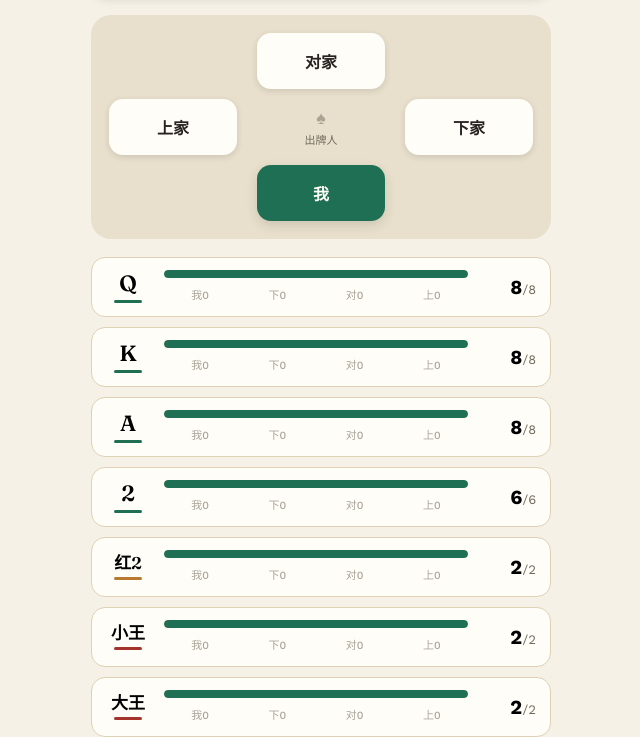
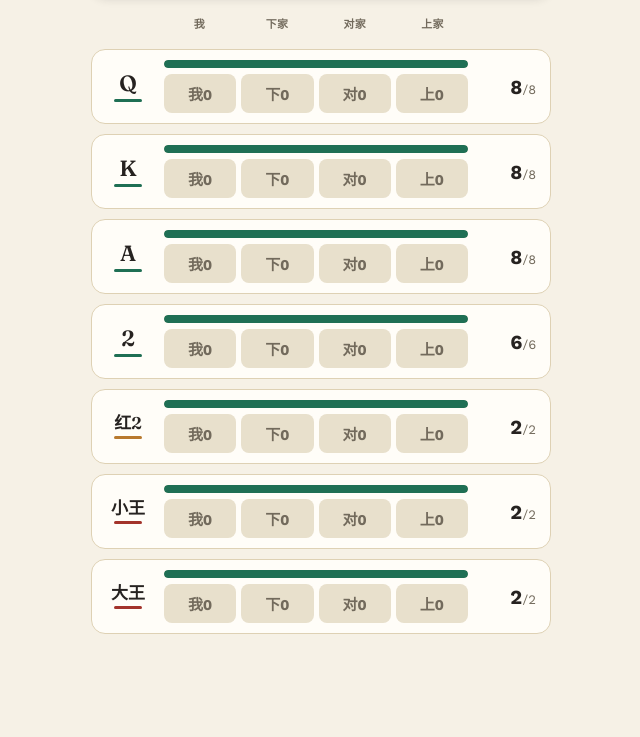
Before and after one commit to leiliu1990/jipai, a plain HTML site: page index.html in a window 1280 px wide. Shown: the part 183-920 px from the top of the page, without its empty margins (319-959 px from the left). After the commit the page ends 817 px from the top, so only its background shows below. Drawn offline with nearby package versions, Linux system fonts and the light colour scheme.

Commit message:
Replace two-step player/rank picker with one-tap grid cells
Rows are ranks, columns are players (我/下/对/上). Tapping a cell
directly records that player having played that card, removing the
separate seat-selection step.

Co-Authored-By: Claude Sonnet 5 <noreply@anthropic.com>

```diff
--- a/index.html
+++ b/index.html
@@ -144,63 +144,36 @@
     color: var(--surface);
   }
 
-  .felt {
-    background: var(--surface-2);
-    border-radius: 20px;
-    padding: 18px;
+  .ledger-head {
     display: flex;
-    flex-direction: column;
-    gap: 10px;
+    align-items: center;
+    gap: 14px;
+    padding: 0 14px;
   }
 
-  .seat-row {
-    display: flex;
-    justify-content: center;
-    gap: 10px;
+  .head-spacer {
+    flex-shrink: 0;
+    width: 44px;
   }
 
-  .seat-row--mid {
-    align-items: center;
+  .head-grid {
+    flex: 1;
+    display: grid;
+    grid-template-columns: repeat(4, 1fr);
+    gap: 5px;
   }
 
-  .seat-center {
-    flex: 1;
-    display: flex;
-    flex-direction: column;
-    align-items: center;
-    justify-content: center;
+  .head-label {
+    text-align: center;
+    font-size: 11px;
+    font-weight: 600;
     color: var(--ink-soft);
-    font-size: 11px;
-    gap: 2px;
+    letter-spacing: 0.04em;
   }
 
-  .seat-center .suit {
-    font-size: 18px;
-    opacity: 0.5;
-  }
-
-  .seat {
-    flex: 1;
-    max-width: 128px;
-    font-family: 'Work Sans', 'PingFang SC', sans-serif;
-    font-weight: 600;
-    font-size: 16px;
-    padding: 16px 8px;
-    border-radius: 14px;
-    border: none;
-    background: var(--surface);
-    color: var(--ink);
-    box-shadow: 0 2px 6px var(--shadow);
-    cursor: pointer;
-    transition: background 0.15s ease, color 0.15s ease, transform 0.08s ease;
-  }
-
-  .seat:active { transform: scale(0.97); }
-
-  .seat.active {
-    background: var(--accent);
-    color: var(--surface);
-    box-shadow: 0 4px 12px var(--shadow);
+  .head-count-spacer {
+    flex-shrink: 0;
+    width: 54px;
   }
 
   .ledger {
@@ -217,18 +190,12 @@
     background: var(--surface);
     border: 1px solid var(--line);
     border-radius: 14px;
-    padding: 12px 14px;
-    font-family: inherit;
-    text-align: left;
-    cursor: pointer;
-    transition: opacity 0.15s ease, transform 0.08s ease;
+    padding: 10px 14px;
+    transition: opacity 0.15s ease;
   }
-
-  .card-row:active { transform: scale(0.985); }
 
   .card-row.is-depleted {
     opacity: 0.45;
-    cursor: default;
   }
 
   .rank-index {
@@ -288,23 +255,34 @@
     gap: 5px;
   }
 
-  .chip {
-    font-size: 11px;
-    font-weight: 600;
-    color: var(--ink);
-    background: var(--accent-soft);
-    border-radius: 6px;
-    padding: 2px 0;
+  .player-cell {
+    font-family: inherit;
+    font-size: 15px;
+    font-weight: 700;
+    color: var(--ink-soft);
+    background: var(--surface-2);
+    border: none;
+    border-radius: 8px;
+    padding: 9px 0;
     text-align: center;
+    cursor: pointer;
     font-variant-numeric: tabular-nums;
+    transition: background 0.12s ease, color 0.12s ease, transform 0.08s ease;
   }
 
-  .chip.chip-zero {
-    color: var(--ink-soft);
-    background: transparent;
-    font-weight: 500;
-    opacity: 0.6;
+  .player-cell:active { transform: scale(0.94); }
+
+  .player-cell.has-count {
+    color: var(--accent);
+    background: var(--accent-soft);
   }
+
+  .player-cell:disabled {
+    cursor: default;
+    opacity: 0.5;
+  }
+
+  .player-cell:disabled:active { transform: none; }
 
   .row-count {
     flex-shrink: 0;
@@ -334,7 +312,7 @@
 <div class="sheet">
   <header>
     <h1>掼蛋记牌</h1>
-    <p class="subtitle">记大牌，不记小牌 · 点人再点牌</p>
+    <p class="subtitle">记大牌，不记小牌 · 点格子记一张</p>
   </header>
 
   <section class="summary">
@@ -348,19 +326,11 @@
     </div>
   </section>
 
-  <section class="felt" aria-label="选择出牌人">
-    <div class="seat-row">
-      <button class="seat" data-player="across">对家</button>
-    </div>
-    <div class="seat-row seat-row--mid">
-      <button class="seat" data-player="left">上家</button>
-      <div class="seat-center"><span class="suit">♠</span>出牌人</div>
-      <button class="seat" data-player="right">下家</button>
-    </div>
-    <div class="seat-row">
-      <button class="seat active" data-player="me">我</button>
-    </div>
-  </section>
+  <div class="ledger-head" aria-hidden="true">
+    <div class="head-spacer"></div>
+    <div class="head-grid" id="ledgerHeadGrid"></div>
+    <div class="head-count-spacer"></div>
+  </div>
 
   <section class="ledger" id="ledger" aria-label="剩余大牌"></section>
 </div>
@@ -395,7 +365,7 @@
   }
 
   function freshState() {
-    return { counts: emptyCounts(), history: [], active: 'me' };
+    return { counts: emptyCounts(), history: [] };
   }
 
   function loadLocal() {
@@ -433,10 +403,10 @@
     return 'var(--critical)';
   }
 
-  function recordPlay(rankKey) {
+  function recordPlay(rankKey, playerKey) {
     if (remaining(rankKey) <= 0) return;
-    state.counts[rankKey][state.active] += 1;
-    state.history.push({ rank: rankKey, player: state.active });
+    state.counts[rankKey][playerKey] += 1;
+    state.history.push({ rank: rankKey, player: playerKey });
     saveLocal();
     render();
   }
@@ -455,19 +425,16 @@
     render();
   }
 
-  function setActive(playerKey) {
-    state.active = playerKey;
-    saveLocal();
-    render();
-  }
-
   function render() {
     document.getElementById('totalRemaining').textContent = String(totalRemaining());
     document.getElementById('undoBtn').disabled = state.history.length === 0;
 
-    document.querySelectorAll('.seat').forEach(function (btn) {
-      btn.classList.toggle('active', btn.getAttribute('data-player') === state.active);
-    });
+    var headGrid = document.getElementById('ledgerHeadGrid');
+    if (!headGrid.childElementCount) {
+      headGrid.innerHTML = PLAYERS
+        .map(function (p) { return '<span class="head-label">' + p.label + '</span>'; })
+        .join('');
+    }
 
     var ledger = document.getElementById('ledger');
     ledger.innerHTML = '';
@@ -476,15 +443,15 @@
       var depleted = left <= 0;
       var fraction = left / r.total;
 
-      var row = document.createElement('button');
+      var row = document.createElement('div');
       row.className = 'card-row' + (depleted ? ' is-depleted' : '');
-      row.disabled = depleted;
-      row.addEventListener('click', function () { recordPlay(r.key); });
 
-      var chipsHtml = PLAYERS
+      var cellsHtml = PLAYERS
         .map(function (p) {
           var n = state.counts[r.key][p.key];
-          return '<span class="chip' + (n === 0 ? ' chip-zero' : '') + '">' + p.chip + n + '</span>';
+          return '<button type="button" class="player-cell' + (n > 0 ? ' has-count' : '') +
+            '" data-rank="' + r.key + '" data-player="' + p.key + '"' +
+            (depleted ? ' disabled' : '') + '>' + p.chip + n + '</button>';
         })
         .join('');
 
@@ -495,20 +462,22 @@
         '</div>' +
         '<div class="row-main">' +
           '<div class="row-track"><div class="row-fill" style="width:' + (fraction * 100) + '%;background:' + fillColor(fraction) + '"></div></div>' +
-          '<div class="row-chips">' + chipsHtml + '</div>' +
+          '<div class="row-chips">' + cellsHtml + '</div>' +
         '</div>' +
         '<div class="row-count">' +
           '<span class="count-remaining">' + left + '</span>' +
           '<span class="count-sep">/</span><span class="count-total">' + r.total + '</span>' +
         '</div>';
 
+      row.querySelectorAll('.player-cell').forEach(function (cell) {
+        cell.addEventListener('click', function () {
+          recordPlay(cell.getAttribute('data-rank'), cell.getAttribute('data-player'));
+        });
+      });
+
       ledger.appendChild(row);
     });
   }
-
-  document.querySelectorAll('.seat').forEach(function (btn) {
-    btn.addEventListener('click', function () { setActive(btn.getAttribute('data-player')); });
-  });
 
   document.getElementById('undoBtn').addEventListener('click', undo);
 
```
